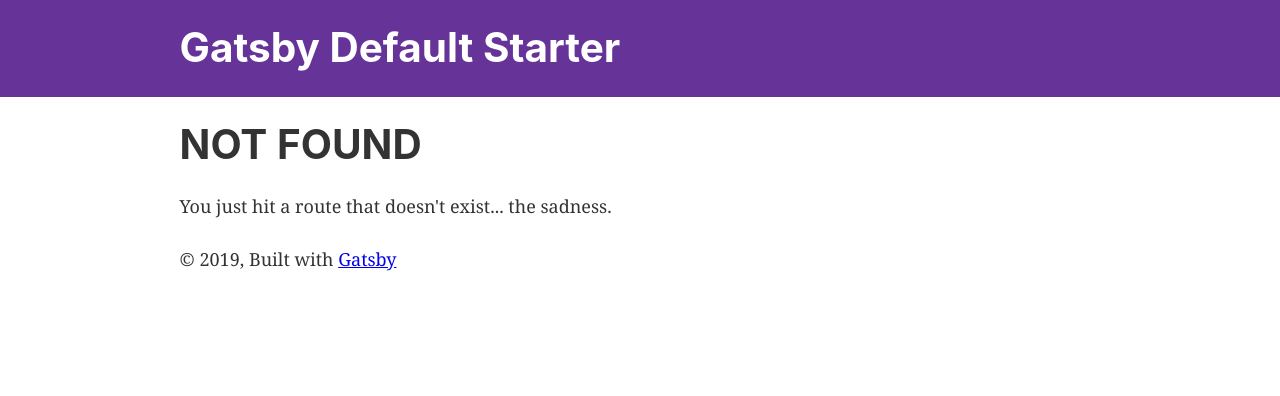
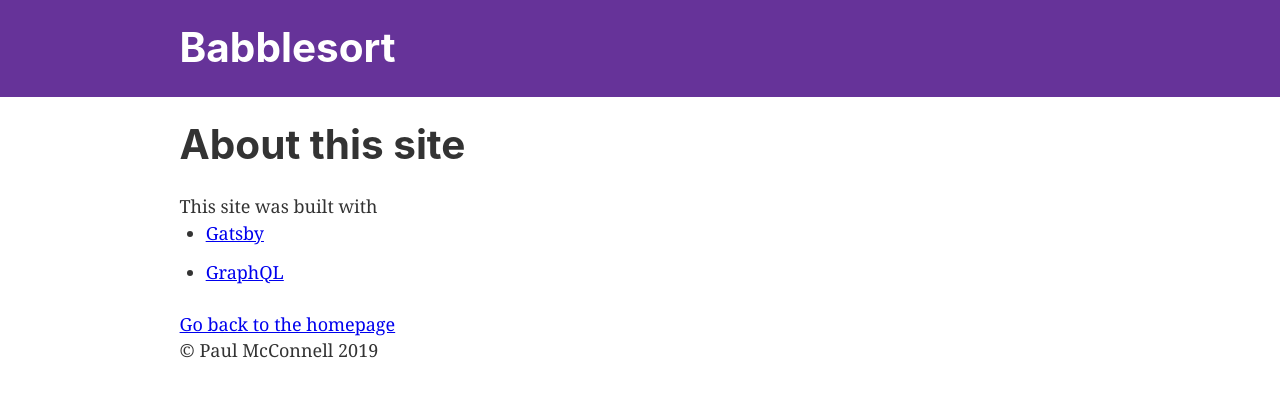
Before and after one commit to Babblesort/babblesort, a Gatsby site: page /about-site in a window 1280 px wide. Before the commit this address had no page. Built offline with nearby package versions, Linux system fonts and the light colour scheme; Gatsby itself is replaced by a stand-in of ours.

Commit message:
init site with gatsby cli and personalize default content

```diff
--- a/gatsby-config.js
+++ b/gatsby-config.js
@@ -1,8 +1,8 @@
 module.exports = {
   siteMetadata: {
-    title: `Gatsby Default Starter`,
-    description: `Kick off your next, great Gatsby project with this default starter. This barebones starter ships with the main Gatsby configuration files you might need.`,
-    author: `@gatsbyjs`,
+    title: `Babblesort`,
+    description: `Personal developer blog of Paul McConnell`,
+    author: `Paul McConnell`,
   },
   plugins: [
     `gatsby-plugin-react-helmet`,
--- a/src/components/image.js
+++ b/src/components/image.js
@@ -16,7 +16,9 @@ import Img from "gatsby-image"
 const Image = () => {
   const data = useStaticQuery(graphql`
     query {
-      placeholderImage: file(relativePath: { eq: "gatsby-astronaut.png" }) {
+      placeholderImage: file(
+        relativePath: { eq: "VitruvianLegoManAvatar.jpg" }
+      ) {
         childImageSharp {
           fluid(maxWidth: 300) {
             ...GatsbyImageSharpFluid
--- a/src/components/layout.js
+++ b/src/components/layout.js
@@ -35,11 +35,7 @@ const Layout = ({ children }) => {
         }}
       >
         <main>{children}</main>
-        <footer>
-          © {new Date().getFullYear()}, Built with
-          {` `}
-          <a href="https://www.gatsbyjs.org">Gatsby</a>
-        </footer>
+        <footer>© Paul McConnell {new Date().getFullYear()}</footer>
       </div>
     </>
   )
--- /dev/null
+++ b/src/pages/about-site.js
@@ -0,0 +1,26 @@
+import React from "react"
+import { Link } from "gatsby"
+
+import Layout from "../components/layout"
+import SEO from "../components/seo"
+
+const AboutSite = () => (
+  <Layout>
+    <SEO title="About this site" />
+    <h1>About this site</h1>
+    <p>
+      This site was built with {` `}
+      <ul>
+        <li>
+          <a href="https://www.gatsbyjs.org">Gatsby</a>
+        </li>
+        <li>
+          <a href="https://graphql.org/">GraphQL</a>
+        </li>
+      </ul>
+    </p>
+    <Link to="/">Go back to the homepage</Link>
+  </Layout>
+)
+
+export default AboutSite
--- a/src/pages/index.js
+++ b/src/pages/index.js
@@ -8,13 +8,10 @@ import SEO from "../components/seo"
 const IndexPage = () => (
   <Layout>
     <SEO title="Home" />
-    <h1>Hi people</h1>
-    <p>Welcome to your new Gatsby site.</p>
-    <p>Now go build something great.</p>
     <div style={{ maxWidth: `300px`, marginBottom: `1.45rem` }}>
       <Image />
     </div>
-    <Link to="/page-2/">Go to page 2</Link>
+    <Link to="/about-site/">About this site</Link>
   </Layout>
 )
 
```
Also changed, not shown: src/pages/page-2.js (deleted, +0 -16 lines), src/images/VitruvianLegoManAvatar.jpg (added), src/images/gatsby-astronaut.png (deleted).
